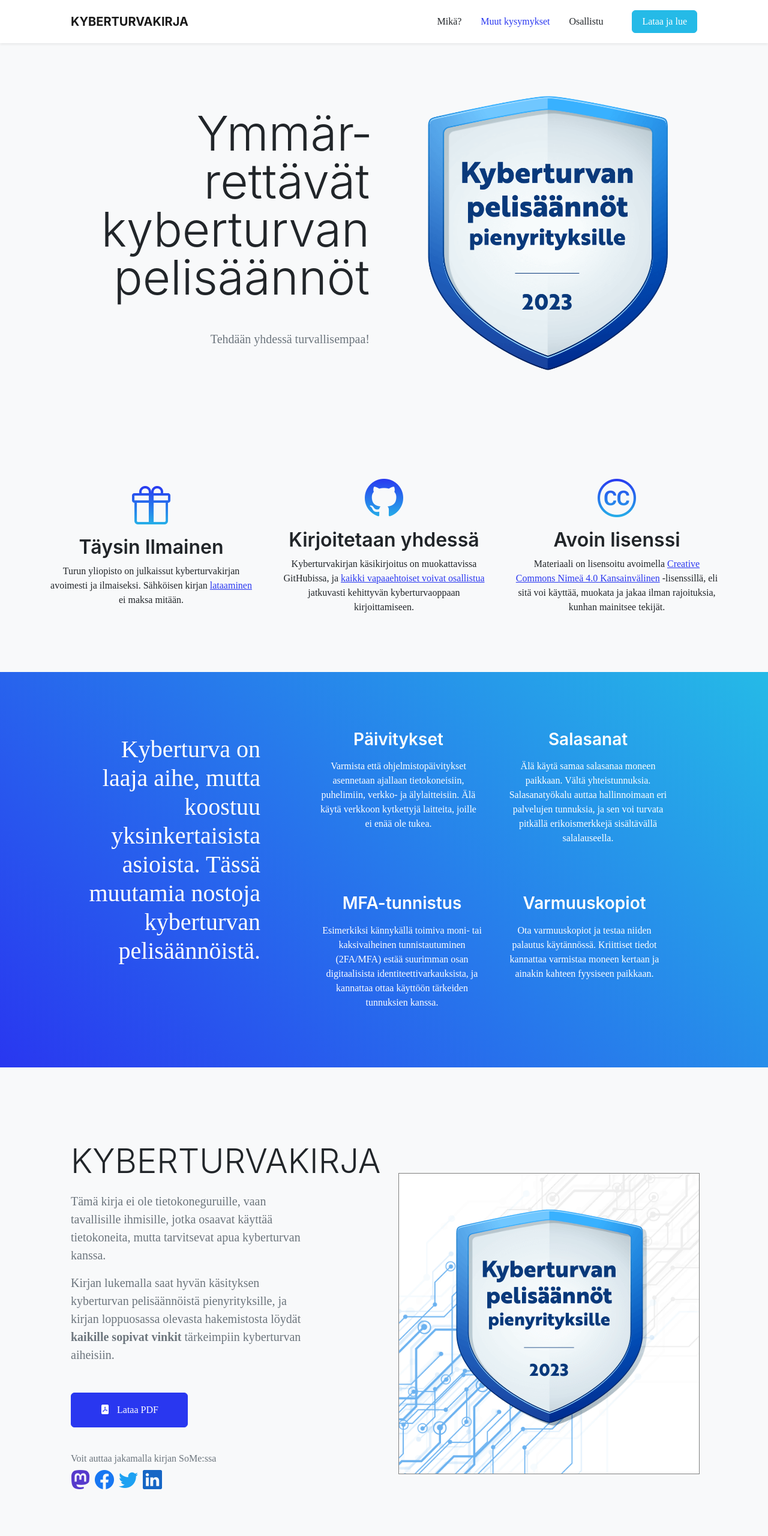
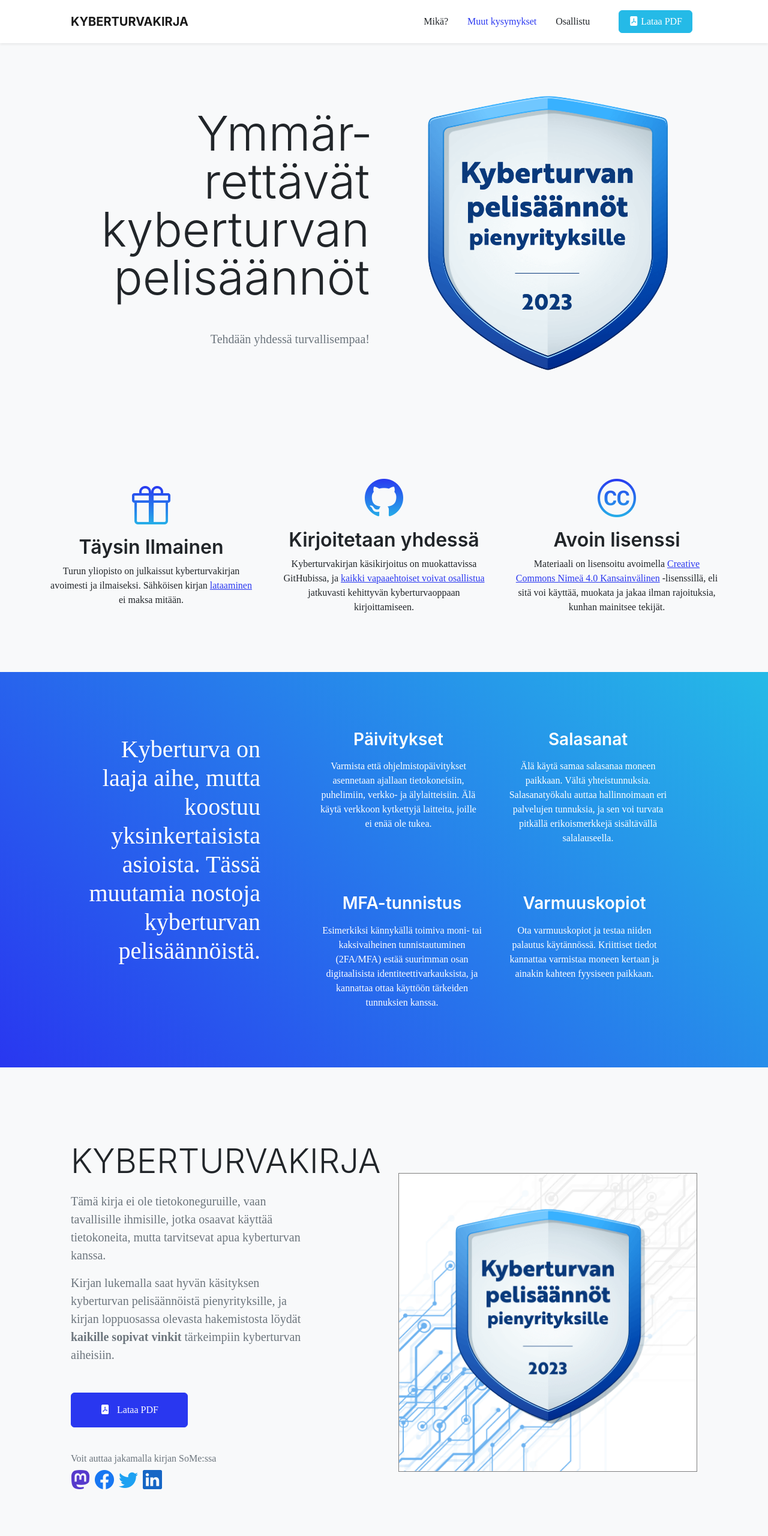
Before and after one commit to kyberturvakirja/kyberturvakirja.github.io, a plain HTML site: page docs/index.html in a window 1280 px wide. Shown: the top 2560 px of the page at 60% size. Drawn offline with nearby package versions, Linux system fonts and the light colour scheme; no server answers.

Commit message:
fix book cover alignment, direct link to pdf in menu

```diff
--- a/docs/index.html
+++ b/docs/index.html
@@ -40,7 +40,7 @@
                         <li class="nav-item"><a class="nav-link me-lg-3" href="#kysymykset" title="Usein kysytyt kysymykset">Muut kysymykset</a></li>
                         <li class="nav-item"><a class="nav-link me-lg-3" href="#osallistu" title="Tule mukaan kirjoittamaan">Osallistu</a></li>
                     </ul>
-                    <a class="btn btn-secondary px-3 mb-2 mb-lg-0" href="#lue">Lataa ja lue</a>
+                    <a class="btn btn-secondary px-3 mb-2 mb-lg-0 bi bi-file-pdf-fill me-2" href="https://github.com/kyberturvakirja/kyberturvakirja/releases/download/v1.0/kyberturvakirja2023.pdf"> Lataa PDF</a>
                 </div>
             </div>
         </nav>
@@ -176,7 +176,7 @@
                         </div>
                     </div>
                     <div class="col-sm-8 col-md-6 my-5 order-first order-lg-2">
-                        <div class="px-5 px-sm-0"><a href="https://github.com/kyberturvakirja/kyberturvakirja/releases/v1.0/kyberturvakirja-v1.0.pdf"><img class="" src="img/kyberturvakirja.png" alt="Kyberturvakirja" style="border: 1px solid gray" /></a></div>
+                        <div class="px-5 px-sm-0"><a href="https://github.com/kyberturvakirja/kyberturvakirja/releases/v1.0/kyberturvakirja-v1.0.pdf"><img class="img-fluid" src="img/kyberturvakirja.png" alt="Kyberturvakirja" style="border: 1px solid gray" /></a></div>
                     </div>
                 </div>
             </div>
```
